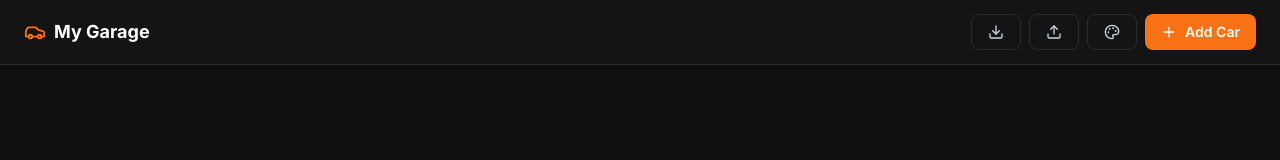
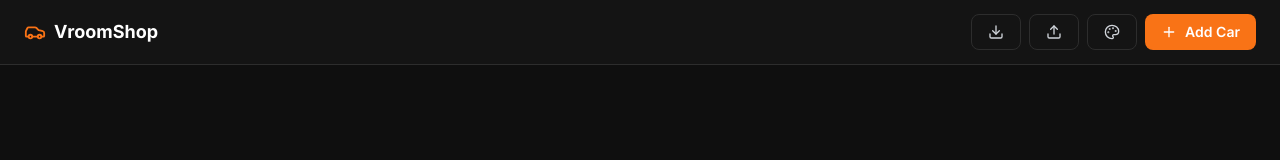
Before and after one commit to drkchng/chudbox, a React (Vite) app: page / in a window 1280 px wide. Shown: the top 160 px of the page. Built offline with nearby package versions, Linux system fonts and the light colour scheme.

Commit message:
Rename project to VroomShop

```diff
--- a/index.html
+++ b/index.html
@@ -3,7 +3,7 @@
   <head>
     <meta charset="UTF-8" />
     <meta name="viewport" content="width=device-width, initial-scale=1.0" />
-    <title>My Garage</title>
+    <title>VroomShop</title>
     <link rel="preconnect" href="https://fonts.googleapis.com" />
     <link rel="preconnect" href="https://fonts.gstatic.com" crossorigin />
     <link href="https://fonts.googleapis.com/css2?family=Inter:wght@300;400;500;600;700&family=JetBrains+Mono:wght@400;500&display=swap" rel="stylesheet" />
--- a/package.json
+++ b/package.json
@@ -1,5 +1,5 @@
 {
-  "name": "car-garage",
+  "name": "vroomshop",
   "private": true,
   "version": "0.0.0",
   "type": "module",
--- a/src/pages/Garage.jsx
+++ b/src/pages/Garage.jsx
@@ -40,7 +40,7 @@ function useBackup() {
         setPending(data)
         setShowConfirm(true)
       } catch {
-        setImportError('Invalid backup file. Please select a valid My Garage export.')
+        setImportError('Invalid backup file. Please select a valid VroomShop export.')
       }
     }
     reader.readAsText(file)
@@ -79,7 +79,7 @@ export default function Garage() {
         <div className="max-w-7xl mx-auto px-6 h-16 flex items-center justify-between">
           <div className="flex items-center gap-2">
             <Car size={22} className="text-accent" />
-            <span className="font-bold text-white text-lg">My Garage</span>
+            <span className="font-bold text-white text-lg">VroomShop</span>
           </div>
           <div className="flex gap-2">
             <button onClick={exportData} className="btn-outline" title="Download backup">
```
Also changed, not shown: 1 other file (tests, documents, lock files or other folders).
